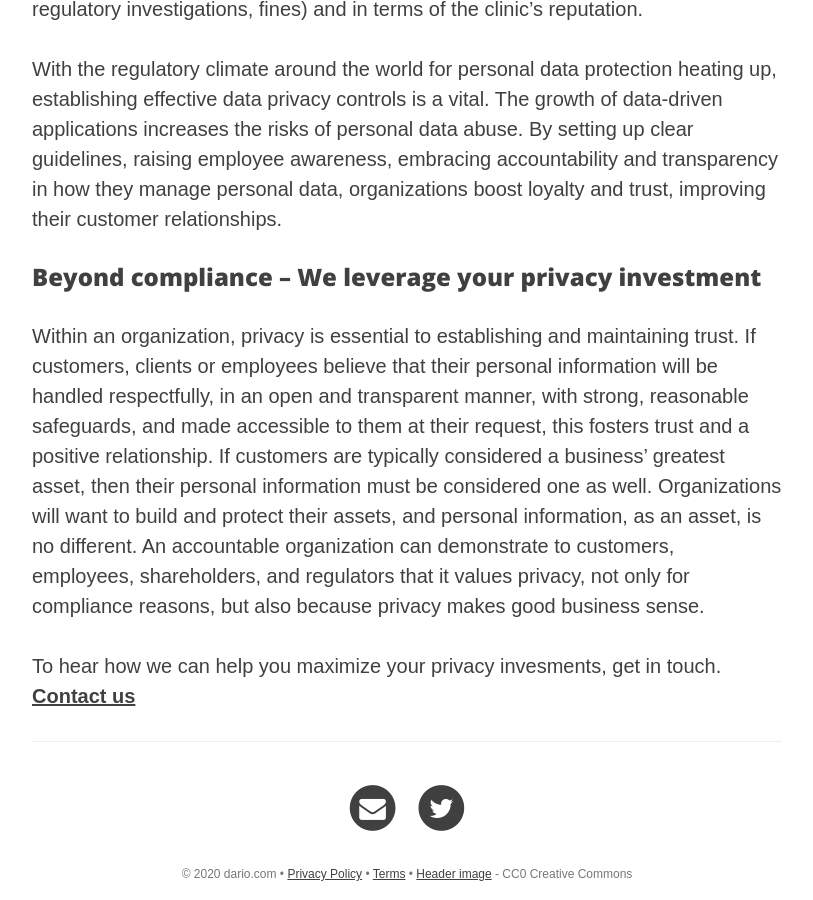
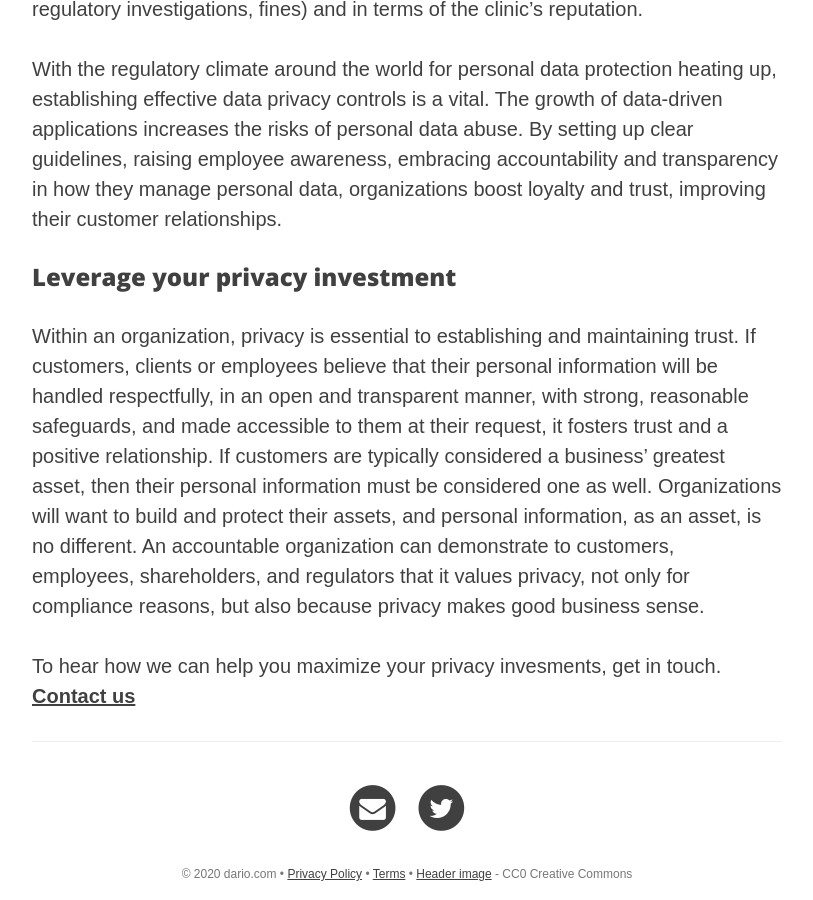
Before and after one commit to riod4/resources, a Jekyll site: the page built from _services/assess-risk-service.md, in a window 1280 px wide and 900 px high, scrolled down 2175 px. Shown: the whole window, without its empty margins (233-1046 px from the left). Built offline with Jekyll 4.4.1, drawn with Linux system fonts in a browser that asks for light colours; nearby versions of some CDN libraries; some of the changed text lies outside the part shown.

Commit message:
13-02-2020 v07

```diff
--- a/_services/assess-risk-service.md
+++ b/_services/assess-risk-service.md
@@ -39,8 +39,8 @@ The quote by McGeorge Bundy illustrates the importance of identifying key assets
 
 With the regulatory climate around the world for personal data protection heating up, establishing effective data privacy controls is a vital. The growth of data-driven applications increases the risks of personal data abuse. By setting up clear guidelines, raising employee awareness, embracing accountability and transparency in how they manage personal data, organizations boost loyalty and trust, improving their customer relationships.
 
-### Beyond compliance – We leverage your privacy investment
-Within an organization, privacy is essential to establishing and maintaining trust. If customers, clients or employees believe that their personal information will be handled respectfully, in an open and transparent manner, with strong, reasonable safeguards, and made accessible to them at their request, this fosters trust and a positive relationship. If customers are typically considered a business’ greatest asset, then their personal information must be considered one as well. Organizations will want to build and protect their assets, and personal information, as an asset, is no different. An accountable organization can demonstrate to customers, employees, shareholders, and regulators that it values privacy, not only for compliance reasons, but also because privacy makes good business sense.
+### Leverage your privacy investment
+Within an organization, privacy is essential to establishing and maintaining trust. If customers, clients or employees believe that their personal information will be handled respectfully, in an open and transparent manner, with strong, reasonable safeguards, and made accessible to them at their request, it fosters trust and a positive relationship. If customers are typically considered a business’ greatest asset, then their personal information must be considered one as well. Organizations will want to build and protect their assets, and personal information, as an asset, is no different. An accountable organization can demonstrate to customers, employees, shareholders, and regulators that it values privacy, not only for compliance reasons, but also because privacy makes good business sense.
 
 
 To hear how we can help you maximize your privacy invesments, get in touch. [**Contact us**]({{ site.baseurl }}/contact)
```
Also changed, not shown: other parts of _services/assess-risk-service.md (+2 -2 lines).
